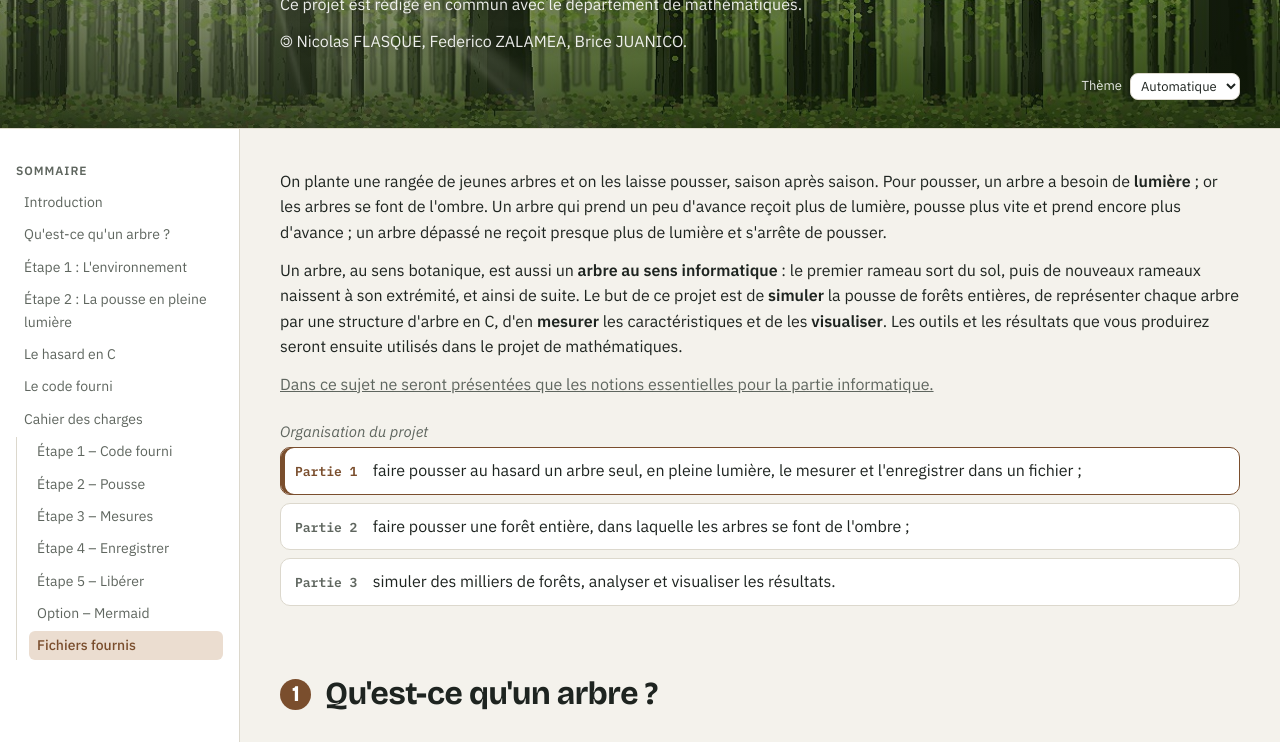
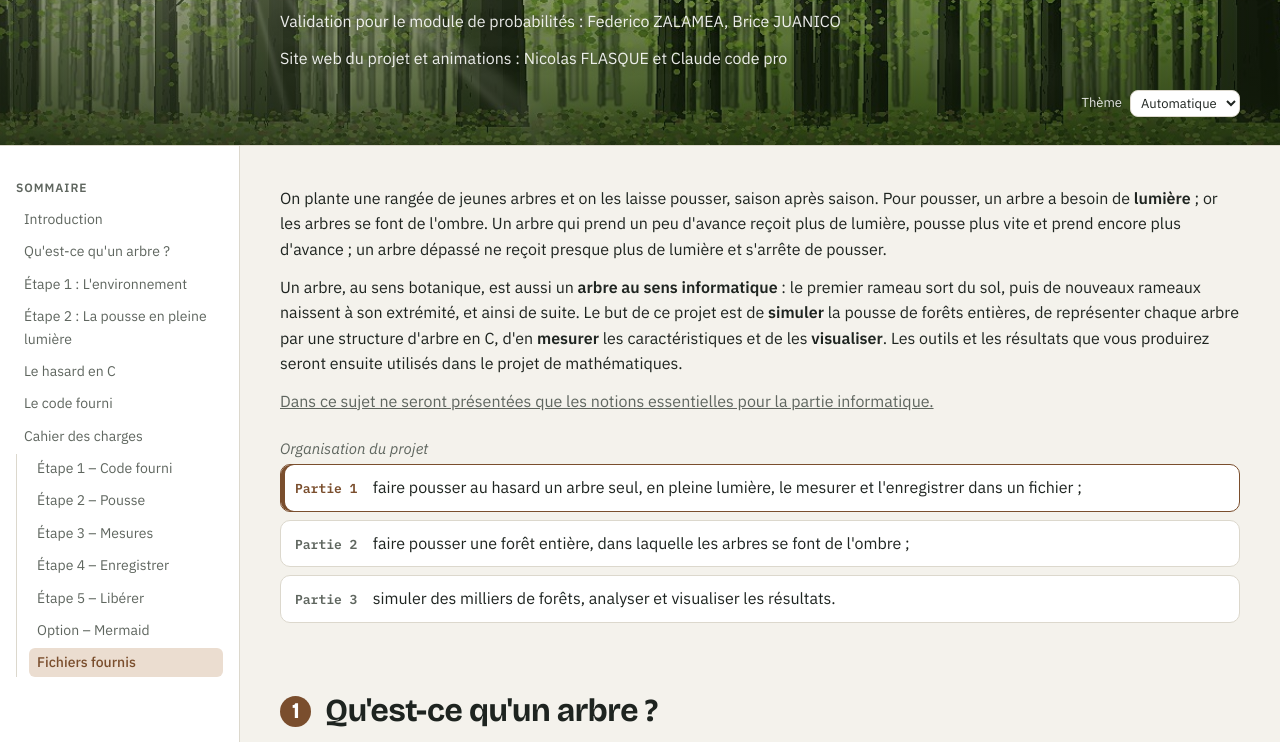
Before and after one commit to nicolas-flasque-efrei/nicolas-flasque-efrei.github.io, a plain HTML site: page TI-301/projet/FR/index.html in a window 1280 px wide. Shown: the part 204-946 px from the top of the page. Drawn offline with nearby package versions, Linux system fonts and the light colour scheme.

Commit message:
Revise project details and contributors in index.html
Updated project description and contributors in index.html.

```diff
--- a/TI-301/projet/FR/index.html
+++ b/TI-301/projet/FR/index.html
@@ -4,7 +4,7 @@
 <meta charset="utf-8">
 <meta name="viewport" content="width=device-width, initial-scale=1">
 <title>La forêt et la lumière – Partie 1</title>
-<meta name="description" content="TI301 – Projet Informatique et Mathématiques : la forêt et la lumière, partie 1.">
+<meta name="description" content="TI301 – Projet SSD2 et Probabilités : la forêt et la lumière, partie 1.">
 <link rel="preconnect" href="https://fonts.googleapis.com">
 <link rel="preconnect" href="https://fonts.gstatic.com" crossorigin>
 <link rel="stylesheet" href="https://fonts.googleapis.com/css2?family=Bricolage+Grotesque:opsz,wght@12..96,700&family=IBM+Plex+Mono:wght@400;500;600&family=IBM+Plex+Sans:ital,wght@0,400;0,500;0,600;1,400&family=Inter:wght@300;400;500;600&display=swap">
@@ -21,8 +21,10 @@
   <div class="hero-in">
     <p class="kicker">TI301 – Algorithmique et Structures de données 2 · Projet Informatique et Mathématiques</p>
     <h1>La forêt et la lumière <span class="part">Partie 1</span></h1>
-    <p class="lede">Ce projet est rédigé en commun avec le département de mathématiques.</p>
-    <p class="lede">&#127279; Nicolas FLASQUE, Federico ZALAMEA, Brice JUANICO.</p>
+    <p class="lede">Ce projet est rédigé en commun pour les modules SDD2 et Probabilités.</p>
+    <p class="lede">Idéation, conception, réalisation : Nicolas FLASQUE</p>
+    <p class="lede">Validation pour le module de probabilités : Federico ZALAMEA, Brice JUANICO</p>
+    <p class="lede">Site web du projet et animations : Nicolas FLASQUE et Claude code pro </p>
     <div class="hero-tools">
       <label class="theme">Thème
         <select id="optTheme">
```
